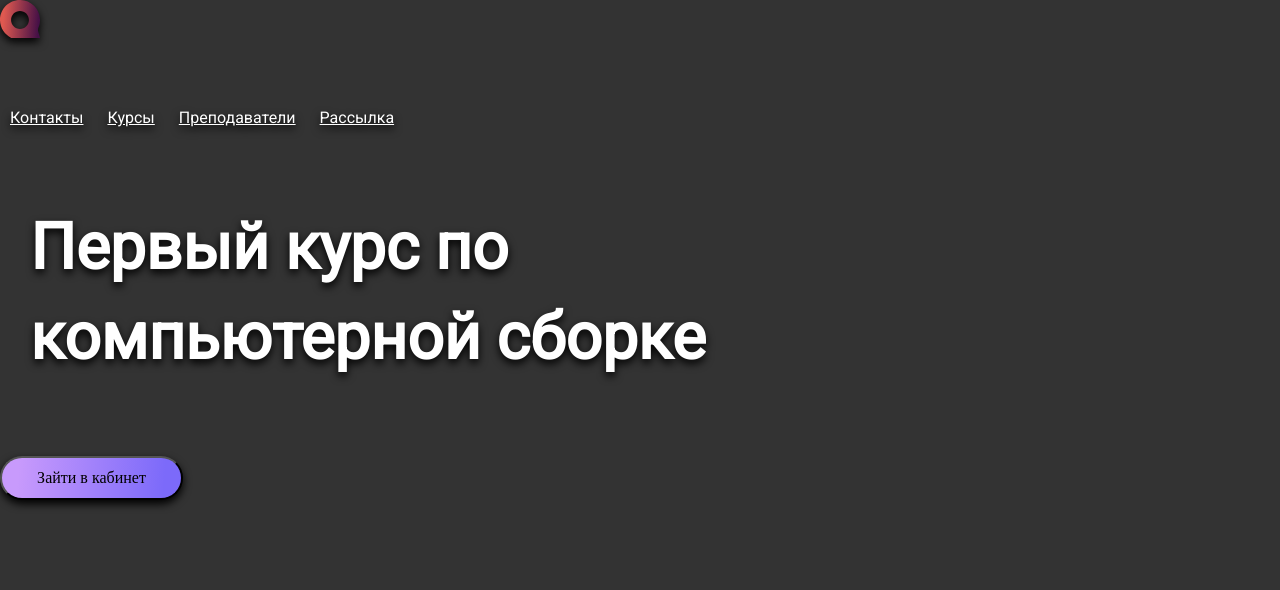
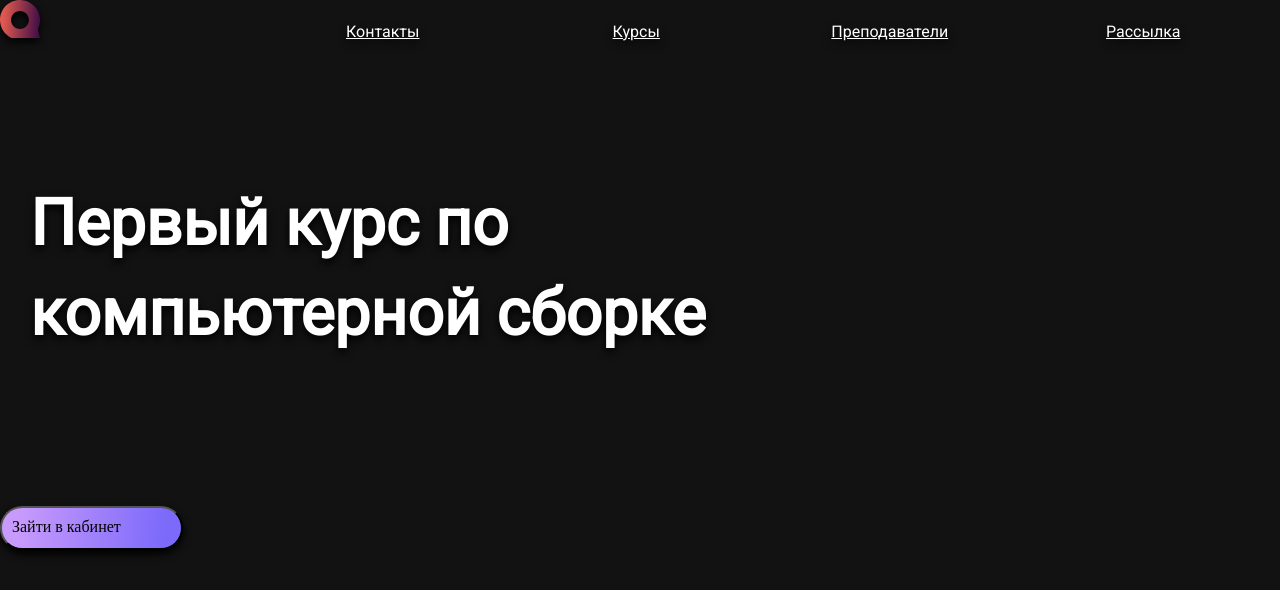
Before and after one commit to alexandralexa/test2, a plain HTML site: page index.html in a window 1280 px wide. Drawn offline with Linux system fonts and the light colour scheme.

Commit message:
изменения

```diff
--- a/assets/styles/style.css
+++ b/assets/styles/style.css
@@ -1,12 +1,41 @@
-body {
-    background-color: rgba(0, 0, 0, 0.25);
-    margin: 0;
+*,
+*::before,
+*::after {
+    box-sizing: border-box;
 }
 
-.shadow {
-    background: rgba(51, 51, 51, 1);
+html {
+    height: 100%;
+    margin: 0;
+    padding: 0;
+}
+
+body {
+    min-height: 100%;
+    display: flex;
+    flex-direction: column;
+    flex-wrap: wrap;
+    justify-content: space-between;
+
+    height: 100%;
+    margin: 0;
+    padding: 0;
+    background-color: rgba(18, 18, 18, 1);
     filter: drop-shadow(0px 4px 4px);
-    margin: 0;
+    box-shadow: rgba(0, 0, 0, 0.25);
+}
+
+.wrapper_2 {
+    display: flex;
+    flex-direction: row;
+    justify-content: space-between;
+}
+
+.cont {
+    display: flex;
+    flex-direction: column;
+    flex-wrap: wrap;
+    justify-content: space-between;
 }
 
 #logo {
@@ -14,8 +43,27 @@ body {
     right: 0%;
     top: 5%;
     margin-bottom: 5%;
+}
+
+nav {
+    display: flex;
+    align-self: flex-start;
+
+    margin: 5px;
+    padding: 5px;
+    height: 10vh;
+    width: 80vw;
+    flex: 0 0 20;
+
 
 }
+
+.article {
+    display: flex;
+    height: 50vh;
+    flex: 0 1 50;
+}
+
 
 #myHeader {
     width: 920px;
@@ -62,11 +110,8 @@ body {
 
 .btn {
     display: flex;
-    flex-direction: row;
-    justify-content: center;
-    align-items: center;
-    padding: 10px 30px;
-
+    padding: 10px;
+    height: 20vh;
     width: 183px;
     height: 44px;
     left: 1657px;
@@ -74,6 +119,8 @@ body {
     /* grad2 */
     background: linear-gradient(94.26deg, #C89AFC 9.51%, #7C6AFA 90.23%);
     border-radius: 50px;
+    flex: 0 1 30;
+    align-self: flex-start;
 }
 
 .btn:hover {
--- a/index.html
+++ b/index.html
@@ -12,23 +12,24 @@
     <link rel="stylesheet" href="assets/styles/normalize.css">
 </head>
 
-<body class="shadow">
+<body >
     <header>
+        <div class="wrapper">
+            <div class="wrapper_2">
        <div id="logo"><img src="assets/styles/images/Vector.svg"></div>
-
             <nav>
                 <a class="menu" href="assets/images/Контакты.png">Контакты</a>
                 <a class="menu" href="assets/images/Курсы.png">Курсы</a>
                 <a class="menu" href="assets/images/Преподаватели.png">Преподаватели</a>
                 <a class="menu" href="assets/images/Рассылка.png">Рассылка</a>
-
-        </nav>
-        <article>
+</nav></div>
+<div class="cont">
+<article class="article">
                 <h1 id="myHeader">Первый курс по компьютерной сборке</h1>
             </article>
 
             <button type="button" class="btn btn-primary">Зайти в кабинет</button>
-
+        </div>    </div>
     </header>
 </body>
 
```
Lines whose indentation alone changed are shown as unchanged.
